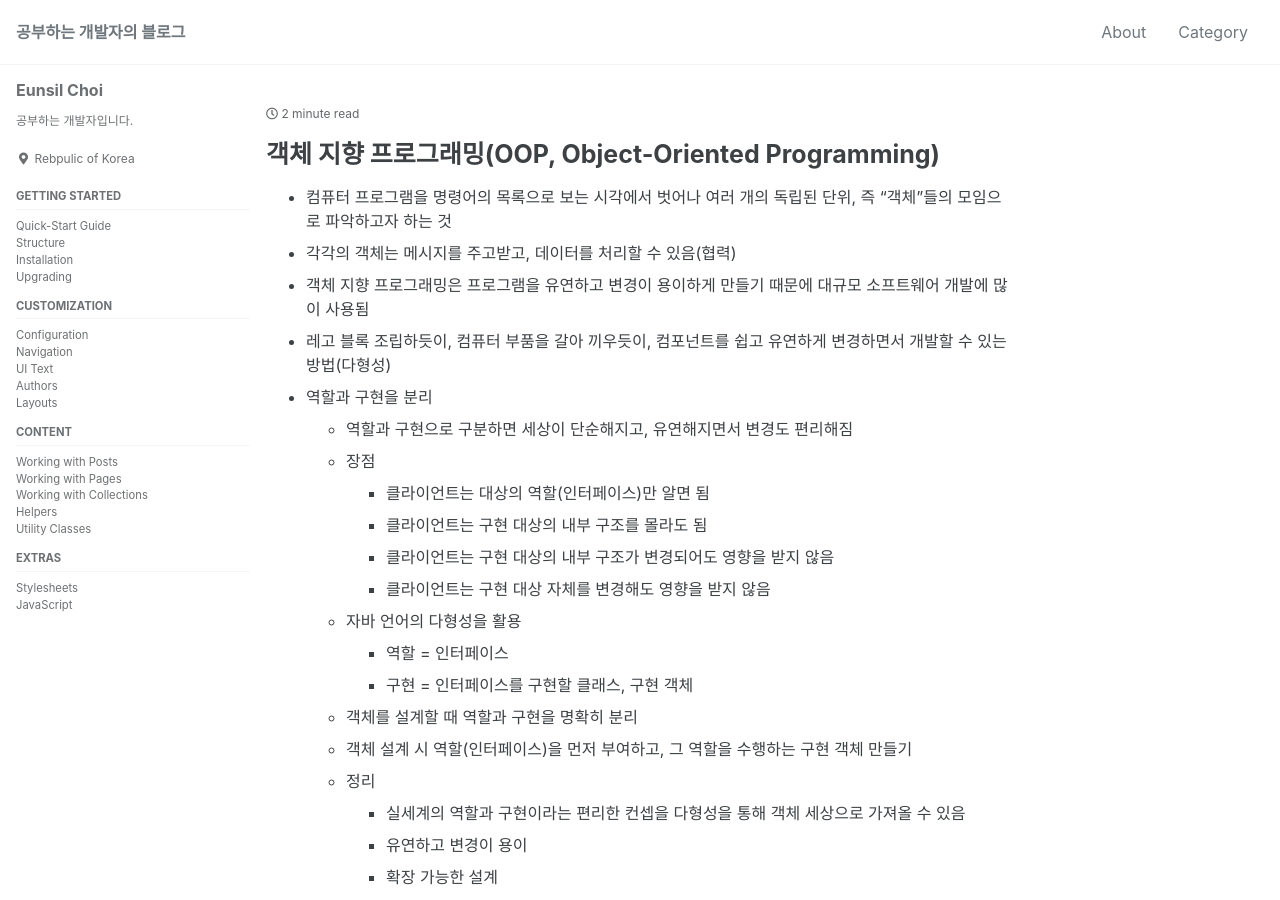
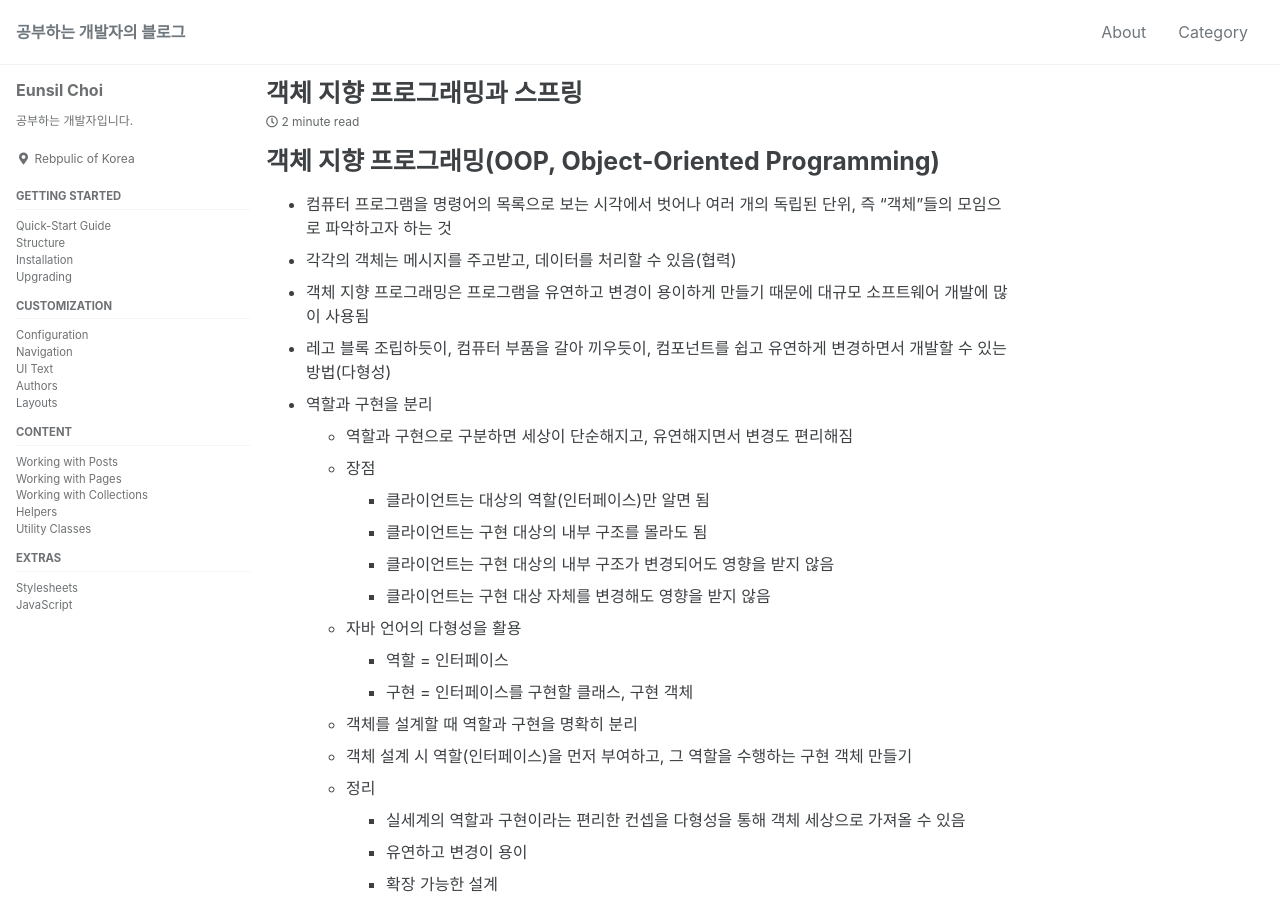
Before and after one commit to EunsilChoi92/EunsilChoi92.github.io, a Jekyll site: the page built from _posts/2021-11-10-OOPAndSpring.md, in a window 1280 px wide and 900 px high. Built offline with Jekyll 4.4.1, drawn with Linux system fonts in a browser that asks for light colours; cached includes are drawn as plain includes.

Commit message:
포스트 제목 오류 수정

```diff
--- a/_posts/2021-11-10-OOPAndSpring.md
+++ b/_posts/2021-11-10-OOPAndSpring.md
@@ -1,5 +1,5 @@
 ---
-title: "객체 지향 프로그래밍과 스프링
+title: "객체 지향 프로그래밍과 스프링"
 categories: ['Java']
 ---
 
```
